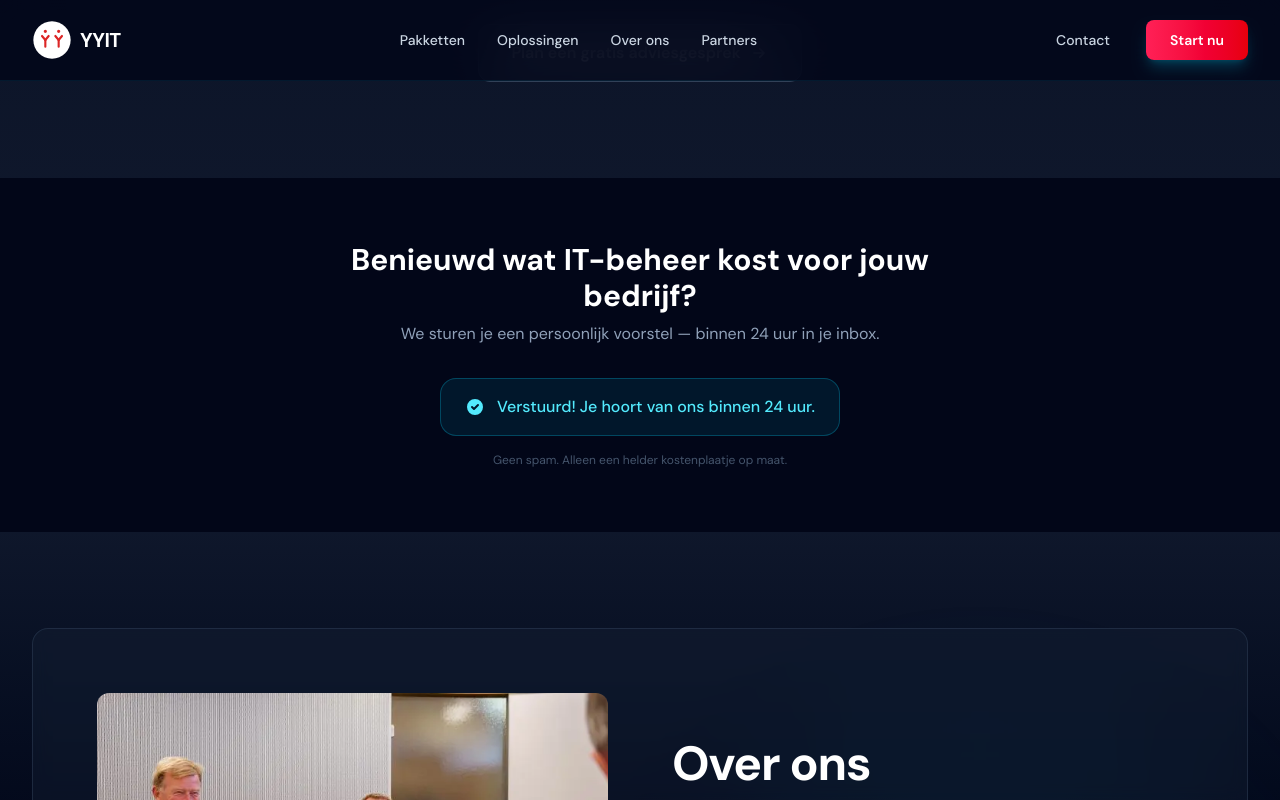
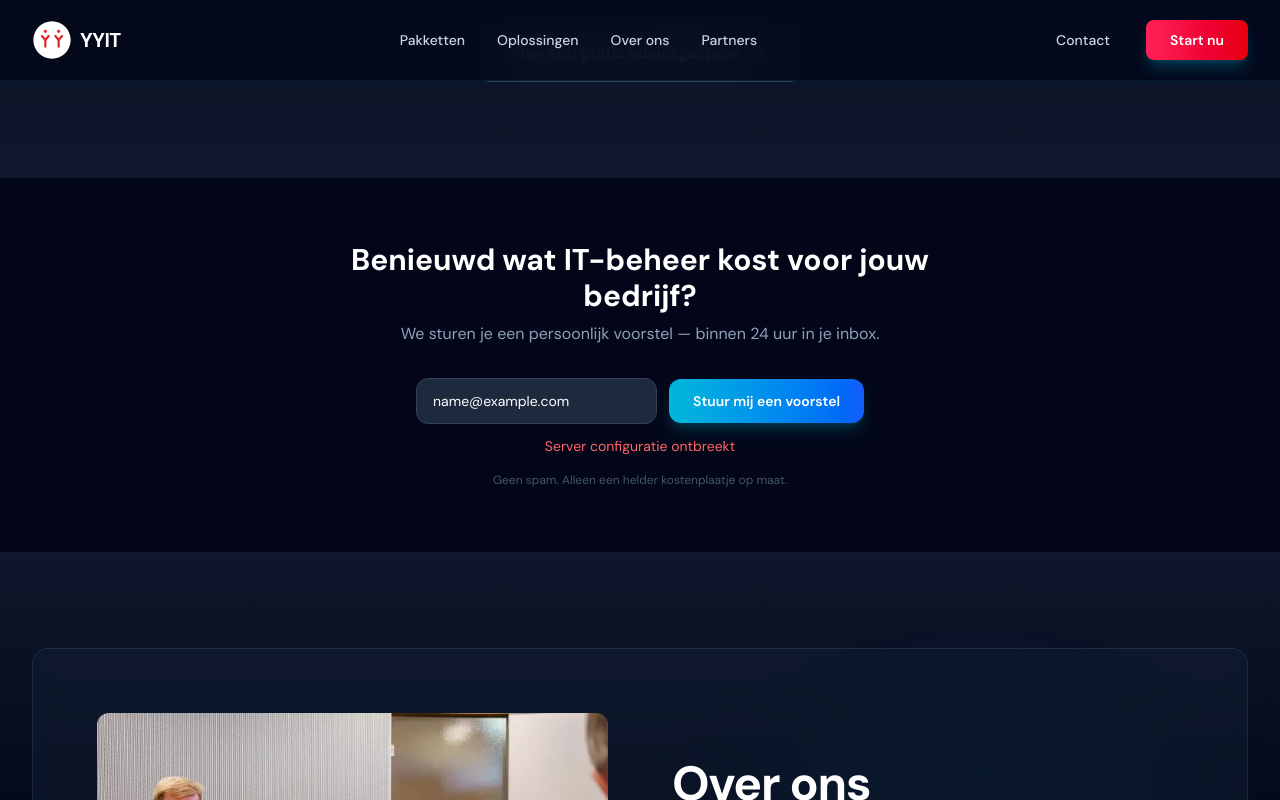
Before and after one commit to dice-pls7/yyit-demo, a Next.js app: page / in a window 1280 px wide. Both pictures are taken after typing "name@example.com" into the empty fields and a click on the button "Stuur mij een voorstel". Shown: the part 5724-6524 px from the top of the page. Built offline with nearby package versions, Linux system fonts and the light colour scheme; no server answers.

Commit message:
Emailcapture nu handling voor het versturen van emails via MailChimp

```diff
--- a/components/EmailCapture.tsx
+++ b/components/EmailCapture.tsx
@@ -5,12 +5,31 @@
 export default function EmailCapture() {
   const [email, setEmail] = useState('');
   const [submitted, setSubmitted] = useState(false);
+  const [error, setError] = useState('');
+  const [loading, setLoading] = useState(false);
 
-  function handleSubmit(e: React.FormEvent) {
+  async function handleSubmit(e: React.FormEvent) {
     e.preventDefault();
     if (!email) return;
-    // TODO: koppel aan Mailchimp / ActiveCampaign / Brevo API
-    setSubmitted(true);
+    setLoading(true);
+    setError('');
+    try {
+      const res = await fetch('/api/subscribe', {
+        method: 'POST',
+        headers: { 'Content-Type': 'application/json' },
+        body: JSON.stringify({ email }),
+      });
+      if (!res.ok) {
+        const data = await res.json();
+        setError(data.error ?? 'Er ging iets mis. Probeer het opnieuw.');
+      } else {
+        setSubmitted(true);
+      }
+    } catch {
+      setError('Er ging iets mis. Probeer het opnieuw.');
+    } finally {
+      setLoading(false);
+    }
   }
 
   return (
@@ -45,11 +64,16 @@
             />
             <button
               type="submit"
-              className="w-full sm:w-auto px-6 py-3 bg-gradient-to-r from-cyan-500 to-blue-600 hover:from-cyan-400 hover:to-blue-500 text-white rounded-xl text-sm font-semibold transition-all duration-200 shadow-lg shadow-cyan-500/20 whitespace-nowrap"
+              disabled={loading}
+              className="w-full sm:w-auto px-6 py-3 bg-gradient-to-r from-cyan-500 to-blue-600 hover:from-cyan-400 hover:to-blue-500 text-white rounded-xl text-sm font-semibold transition-all duration-200 shadow-lg shadow-cyan-500/20 whitespace-nowrap disabled:opacity-60 disabled:cursor-not-allowed"
             >
-              Stuur mij een voorstel
+              {loading ? 'Bezig...' : 'Stuur mij een voorstel'}
             </button>
           </form>
+        )}
+
+        {error && (
+          <p className="text-red-400 text-sm mt-3">{error}</p>
         )}
 
         <p className="text-slate-600 text-xs mt-4">
```
